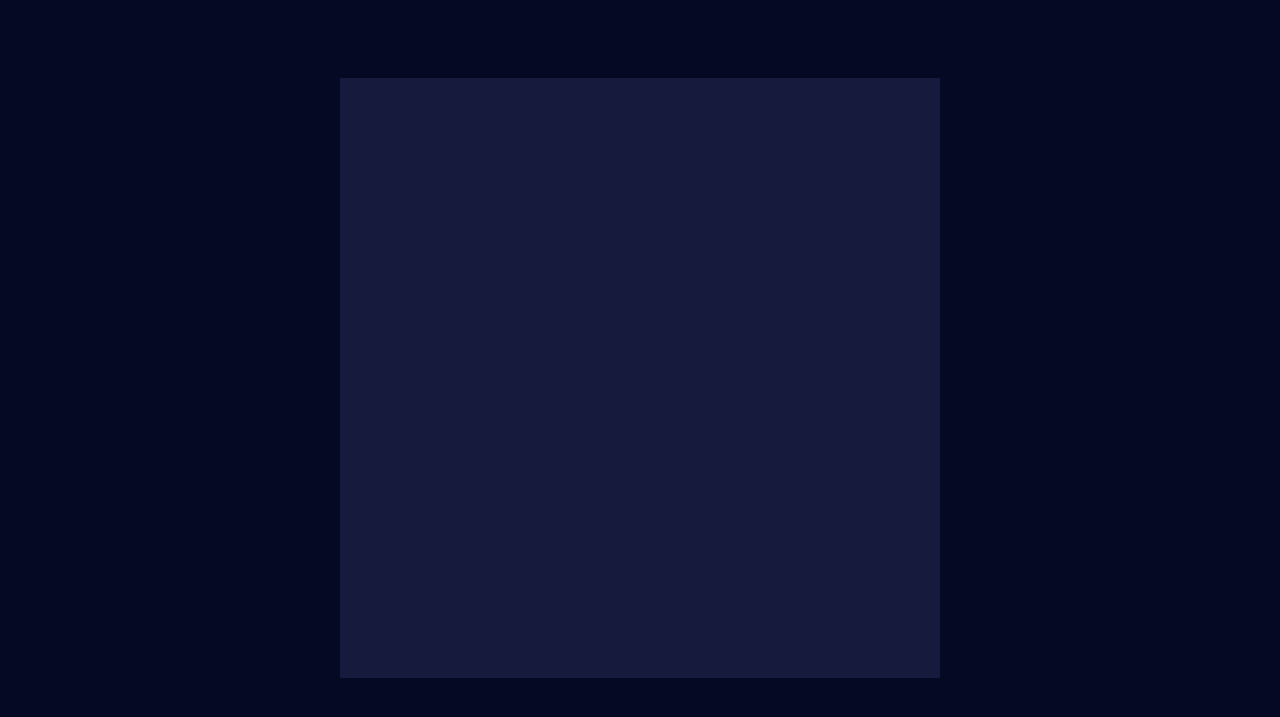
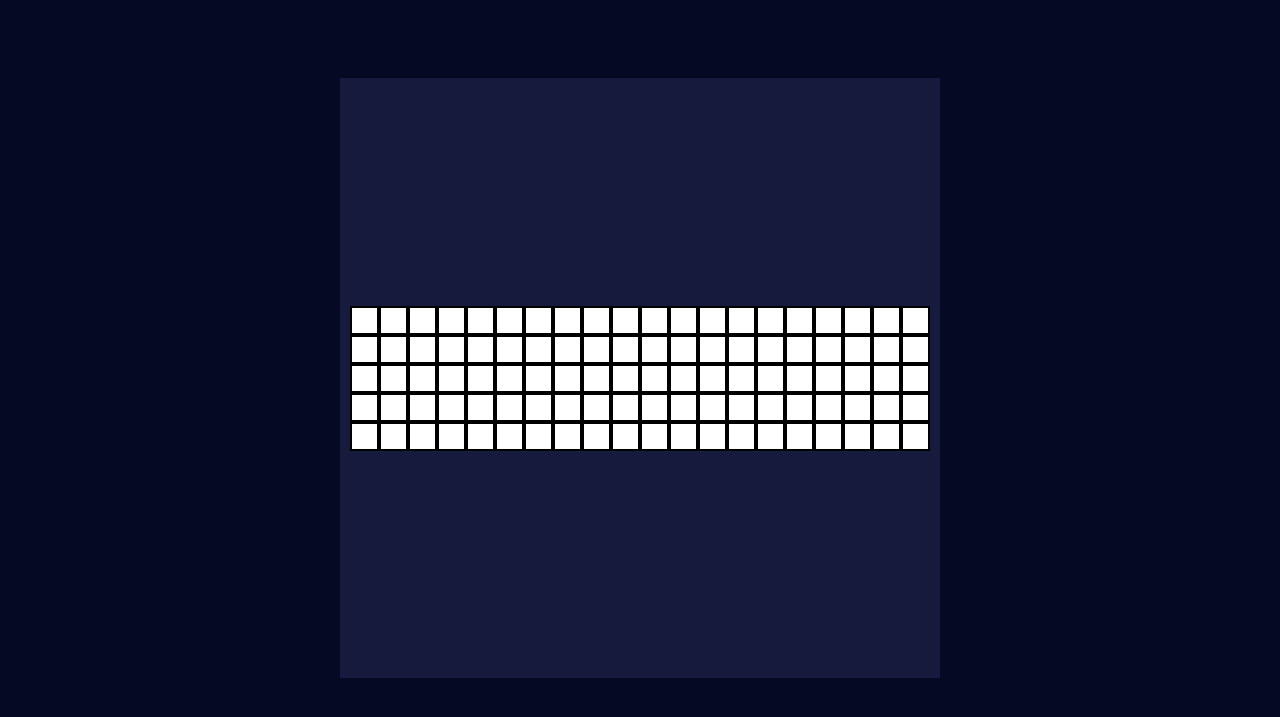
Before and after one commit to anth-dev/etch-a-sketch, a plain HTML site: page index.html in a window 1280 px wide. Shown: the part 153-870 px from the top of the page. Drawn offline with nearby package versions, Linux system fonts and the light colour scheme.

Commit message:
work on function that generates the divs

```diff
--- a/script.js
+++ b/script.js
@@ -1,5 +1,6 @@
 let clearButton = document.querySelector('header button');
-let rowsAndColumns = '100';
+let container = document.querySelector('.container');
+let rowsAndColumns = '10';
 
 clearButton.addEventListener("mouseenter", button => {
     clearButton.classList.add('overButton');
@@ -15,8 +16,13 @@ function handleClick() {
 }
 
 function generateDivs(rowsAndColumns) {
+    container.innerHTML = '';
     console.log('generating ' + rowsAndColumns + ' rows and columns');
-    for (i = 0; i <= rowsAndColumns * rowsAndColumns; )
+    for (i = 0; i < rowsAndColumns * rowsAndColumns; i++) {
+        const cell = document.createElement('div');
+        cell.classList.add('cell');
+        container.appendChild(cell);
+    }
 }
 
 generateDivs(rowsAndColumns);
--- a/style.css
+++ b/style.css
@@ -93,6 +93,10 @@ body {
 .container {
     width: 600px;
     height: 600px;
+    display: flex;
+    flex-wrap: wrap;
+    justify-content: center;
+    align-content: center;
     /* boltdesignsystem indigo, dark */
     background-color: #161A3C
 }
@@ -110,3 +114,10 @@ h1 {
     font-size: 4em;
     font-weight: bolder;
 }
+
+.cell {
+    background-color: white;
+    width: 25px;
+    height: 25px;
+    border: solid 2px black;
+}
```
